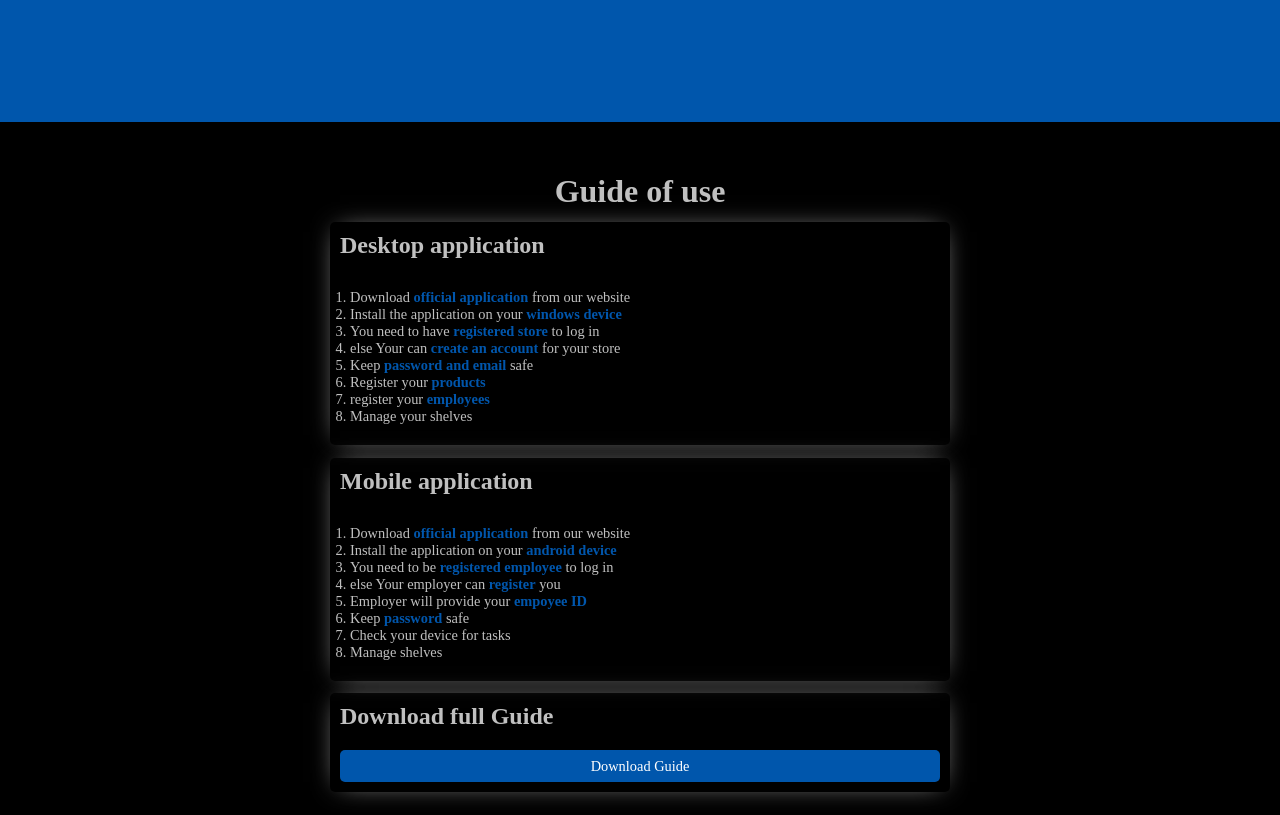
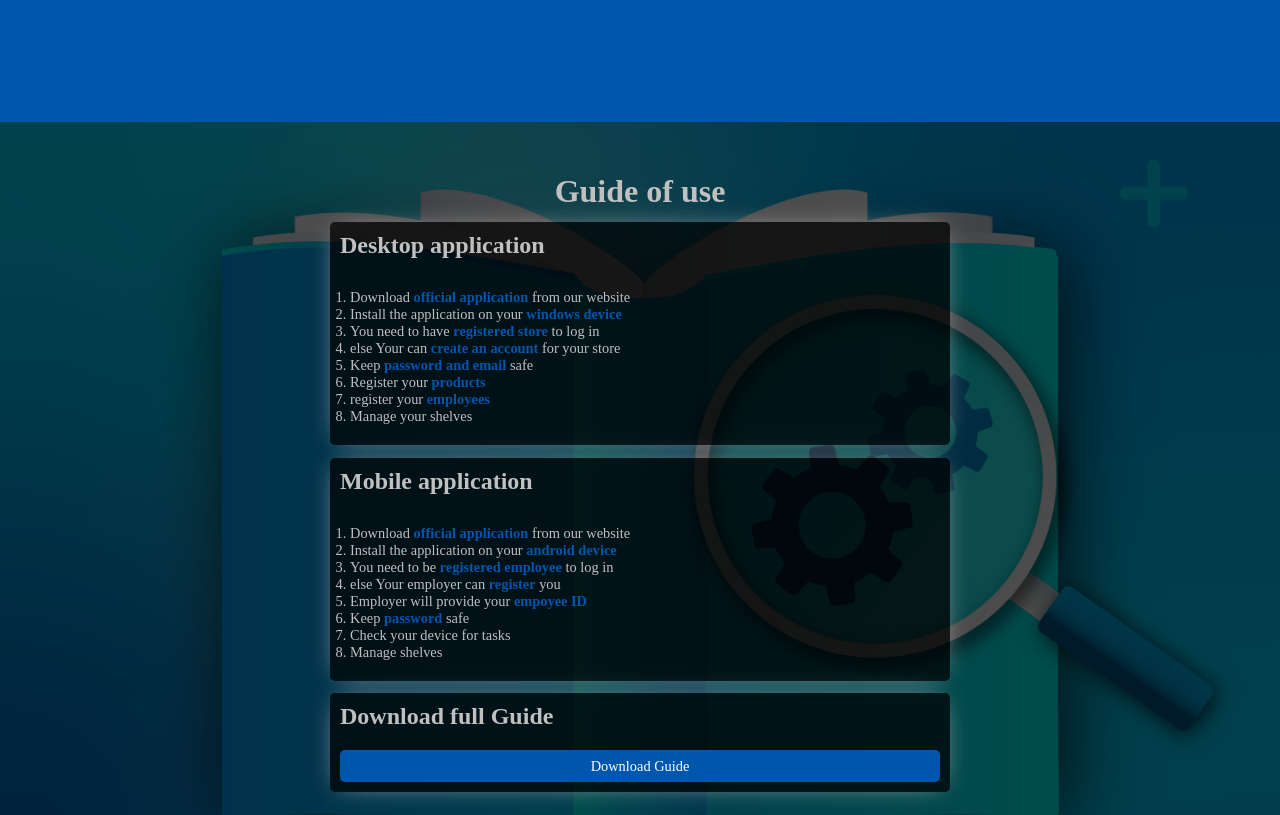
Before and after one commit to Gift-Thlaka/SM-Website, a plain HTML site: page index.html in a window 1280 px wide. Shown: the part 720-1535 px from the top of the page. Drawn offline with Linux system fonts and the light colour scheme.

Commit message:
add background image

```diff
--- a/style.css
+++ b/style.css
@@ -94,6 +94,30 @@ img {
 
 /* SECTION B */
 
+.sectionB {
+    position: relative;
+    background-image: url("assets/guide.png");
+    background-size: cover;
+    background-position: center;
+    background-repeat: no-repeat;
+}
+
+.sectionB::after {
+    content: "";
+    position: absolute;
+    top: 0;
+    left: 0;
+    width: 100%;
+    height: 100%;
+    background-color: rgba(0, 0, 0, 0.7);
+    z-index: 0;
+}
+
+.sectionB > * {
+    position: relative;
+    z-index: 1;
+}
+
 .guideCont {
     padding: 10px;
     width: 100%;
@@ -104,6 +128,7 @@ img {
     margin-top: 5%;
     row-gap: 20px;
     margin-top: 15%;
+    background-color: rgba(0,0,0,0.7);
 }
 
 ol {
```
Also changed, not shown: assets/guide.png (added).
